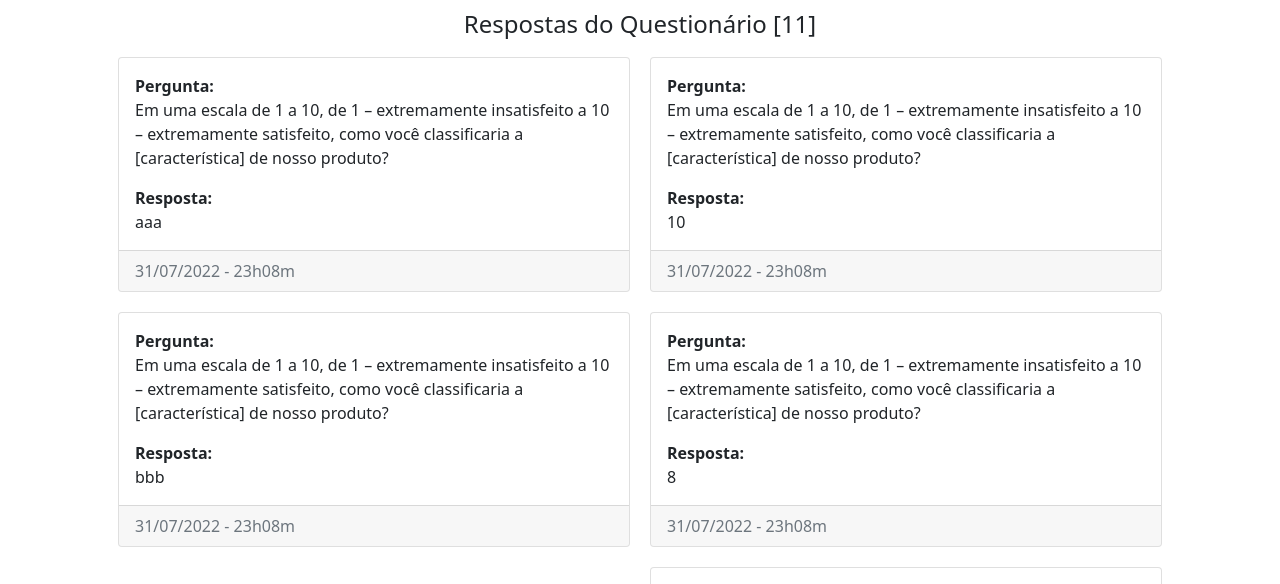
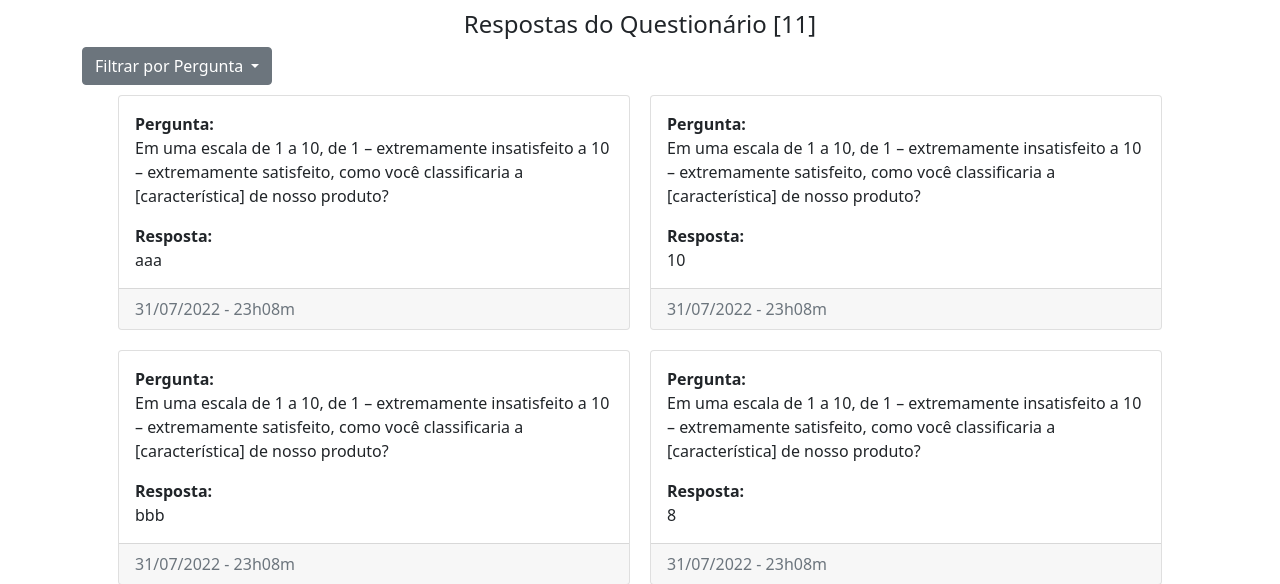
Before and after one commit to gaboliveiradev/DESAFIO_FATEC, a PHP site: page /answer-manage in a window 1280 px wide. Shown: the part 56-640 px from the top of the page. Run offline with PHP 8.4, Linux system fonts and the light colour scheme; the visitor is signed in with stand-in values (Sample User, id 1); data comes from the database, SQL or seed files in the repository.

Commit message:
filter por pergeuntas

```diff
--- a/Controller/AnswerController.php
+++ b/Controller/AnswerController.php
@@ -4,7 +4,12 @@
         public static function answerManage() {
             parent::isAuthenticated();
             $model = new AnswerModel();
-            $arr_answer_question = $model->getAllRows();
+            if(isset($_GET['filter'])) {
+                $arr_answer_question = $model->getAllRowsQuestionFilter( (int) $_GET['filter']);
+            } else {
+                $arr_answer_question = $model->getAllRows();
+            }
+            $arr_answer_question_filter = $model->getAllRowsFilter();
 
             include "./View/modules/Answer/answer-manage.php";
         }
--- a/DAO/AnswerDAO.php
+++ b/DAO/AnswerDAO.php
@@ -9,7 +9,7 @@
         }
 
         function joinSelectQuestionAndAnswer() {
-            $sql = "SELECT p.descricao as pergunta, r.descricao as resposta,
+            $sql = "SELECT p.id as id, p.descricao as pergunta, r.descricao as resposta,
             DATE_FORMAT(r.data_envio, '%d/%m/%Y - %Hh%im') as data_envio
             FROM resposta r
             JOIN pergunta p ON (p.id = r.id_pergunta);";
@@ -19,4 +19,26 @@
 
             return $stmt->fetchAll(PDO::FETCH_CLASS);
         }
+
+        function getAllRowsFilter() {
+            $sql = "SELECT * FROM pergunta";
+
+            $stmt = $this->conexao->prepare($sql);
+            $stmt->execute();
+
+            return $stmt->fetchAll(PDO::FETCH_CLASS);
+        }
+
+        function getAllRowsQuestionFilter(int $id) {
+            $sql = "SELECT p.id as id, p.descricao as pergunta, r.descricao as resposta,
+            DATE_FORMAT(r.data_envio, '%d/%m/%Y - %Hh%im') as data_envio
+            FROM resposta r
+            JOIN pergunta p ON (p.id = r.id_pergunta) WHERE p.id = ?;";
+
+            $stmt = $this->conexao->prepare($sql);
+            $stmt->bindValue(1, $id);
+            $stmt->execute();
+
+            return $stmt->fetchAll(PDO::FETCH_CLASS);
+        }
     }
--- a/Model/AnswerModel.php
+++ b/Model/AnswerModel.php
@@ -5,4 +5,14 @@
             $dao = new AnswerDAO();
             return $dao->joinSelectQuestionAndAnswer();
         }
+
+        public function getAllRowsFilter() {
+            $dao = new AnswerDAO();
+            return $dao->getAllRowsFilter();
+        }
+
+        public function getAllRowsQuestionFilter(int $id) {
+            $dao = new AnswerDAO();
+            return $dao->getAllRowsQuestionFilter( (int) $id );
+        }
     }
--- a/View/modules/Answer/answer-manage.php
+++ b/View/modules/Answer/answer-manage.php
@@ -16,7 +16,28 @@
     <main>
         <section>
             <div class="header-questions">
-                <h4>Respostas do Questionário [<?= count($arr_answer_question) ?>]</h4>
+                <h4>
+                    Respostas do Questionário [<?= count($arr_answer_question) ?>]
+                </h4>
+            </div>
+            <div class="filter-questions">
+                <div class="container text-left">
+                    <div class="dropdown">
+                      <a class="btn btn-secondary dropdown-toggle text-decoration-none" href="#" role="button" id="dropdownMenuLink" data-bs-toggle="dropdown" aria-expanded="false">
+                        Filtrar por Pergunta
+                      </a>
+                      <ul class="dropdown-menu" aria-labelledby="dropdownMenuLink">
+                        <?php foreach($arr_answer_question_filter as $item): ?>
+                            <li><a class="nav-link text-dark" href="/answer-manage?filter=<?= $item->id?>"><?= $item->descricao ?></a></li>
+                        <?php endforeach; ?>
+                        <li>
+                          <hr class="dropdown-divider">
+                        </li>
+                        <li><a class="nav-link text-danger" href="">Limpar Filtros</a></li>
+                      </ul>
+                    </div>
+                  </div>
+                </div>
             </div>
             <div class="container-questions">
                 <?php foreach ($arr_answer_question as $item): ?>
```
